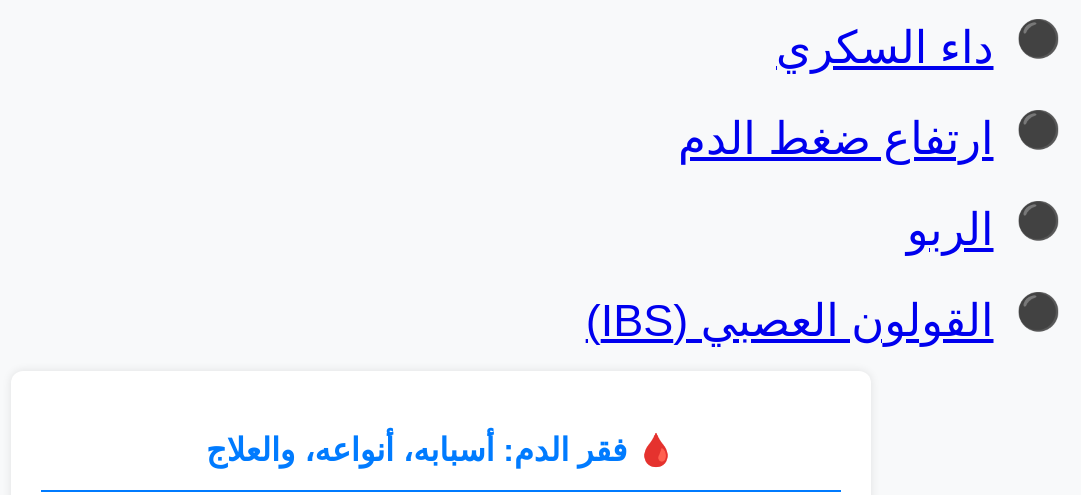
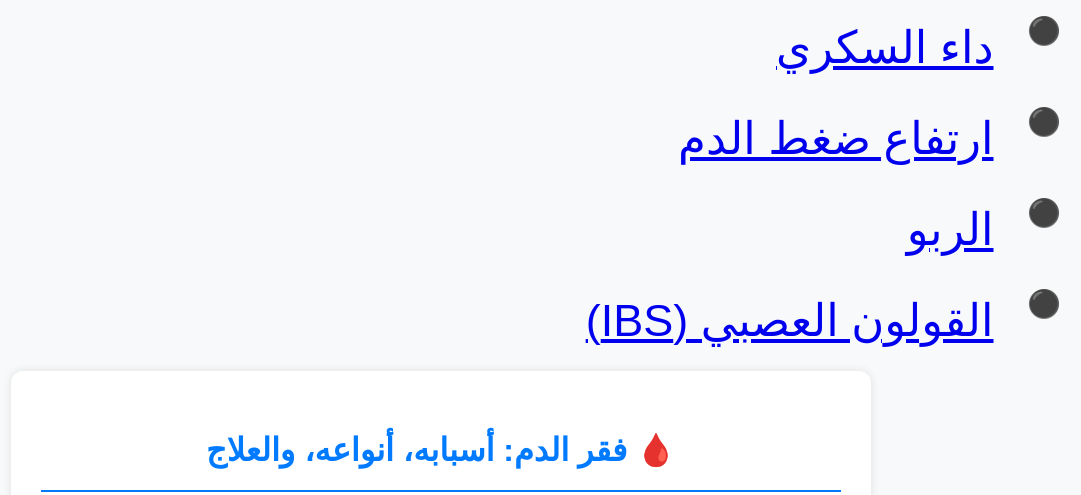
Before and after one commit to med-articles/med-articles, a plain HTML site: page awareness.html in a window 1280 px wide. Shown: the part 216-711 px from the top of the page, without its empty margins (199-1280 px from the left). Drawn offline with Linux system fonts and the light colour scheme.

Commit message:
Update awareness.html

```diff
--- a/awareness.html
+++ b/awareness.html
@@ -26,6 +26,7 @@
     }
     .article-img {
   width: 100%;
+height: 250px;
   max-width: 800px;
   border-radius: 8px;
   margin: 20px auto;
@@ -73,7 +74,7 @@ ul li::before {
   position: absolute;
   right: 0;
   color: #007BFF;
-  font-size: 0.8em;
+  font-size: 0.6em;
   margin-left:6px;
 }
  ul.pin li::before {
```
